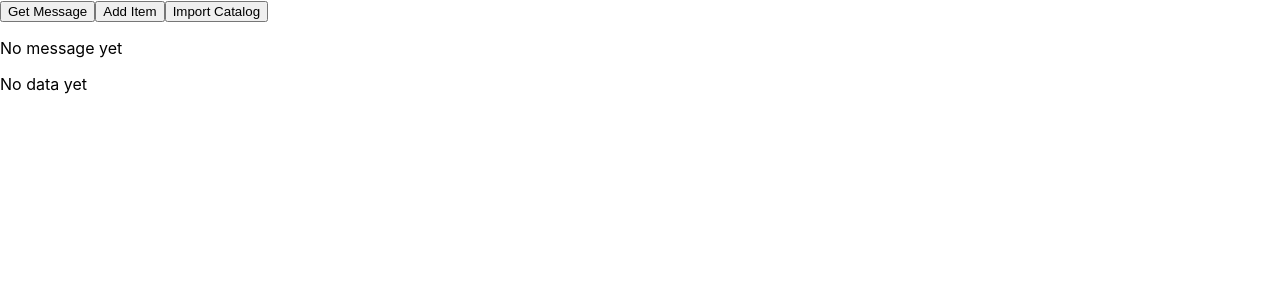
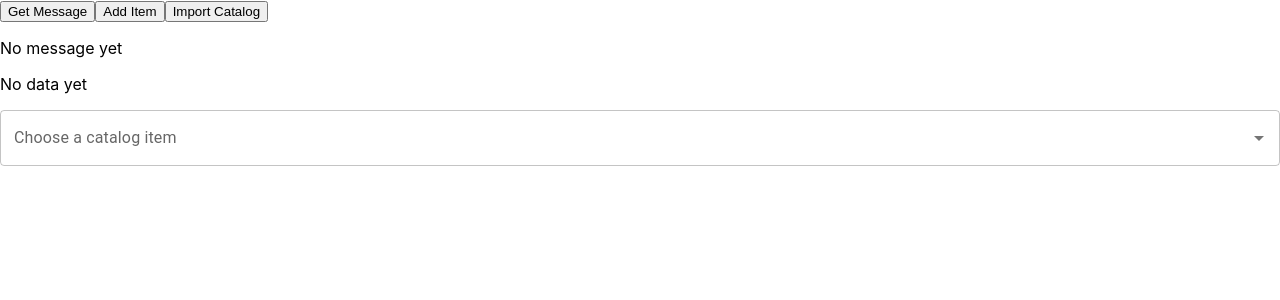
Before and after one commit to onmyraedar/square-unboxed-2022, a React (Create React App) app in the folder client/: page / in a window 1280 px wide. Shown: the top 300 px of the page. Built offline with nearby package versions, Linux system fonts and the light colour scheme.

Commit message:
Allow the seller to select a catalog item
This relies on the data from the catalog GET request.

The item names are displayed in an MUI autocomplete component.

Later, we will redirect the seller to a page with the specific item on it.

There, they can start adding recipes for that item.

```diff
--- a/client/package.json
+++ b/client/package.json
@@ -3,6 +3,9 @@
   "version": "0.1.0",
   "private": true,
   "dependencies": {
+    "@emotion/react": "^11.10.0",
+    "@emotion/styled": "^11.10.0",
+    "@mui/material": "^5.10.0",
     "@testing-library/jest-dom": "^5.16.4",
     "@testing-library/react": "^13.3.0",
     "@testing-library/user-event": "^13.5.0",
--- a/client/src/App.js
+++ b/client/src/App.js
@@ -1,4 +1,6 @@
 import React, { useState } from "react";
+import Autocomplete from "@mui/material/Autocomplete";
+import TextField from "@mui/material/TextField";
 
 function App() {
   const [message, setMessage] = useState("No message yet");
@@ -68,6 +70,10 @@ function App() {
     }
   }
 
+  const catalogItemOptions = catalog.items.map(
+    (item) => ({ label: item.itemData.name, catalogObjectID: item.id })
+  )
+
   return (
     <div className="App">
       <button onClick={getMessage}>Get Message</button>
@@ -78,6 +84,13 @@ function App() {
       {catalog.items.map((item) => (
         <p>{item.itemData.name}</p>
       ))}
+      <Autocomplete
+        autoHighlight
+        disablePortal
+        id="catalog-item-autocomplete"
+        options={catalogItemOptions.sort((a, b) => a.label.localeCompare(b.label, "en", {ignorePunctuation: true}))}
+        renderInput={(params) => <TextField {...params} label="Choose a catalog item" />}
+      />
       {catalog.modifierLists.map((modifierList) => (
         <p>{modifierList.modifierListData.name}</p>
       ))}
```
Also changed, not shown: 1 other file (tests, documents, lock files or other folders).
